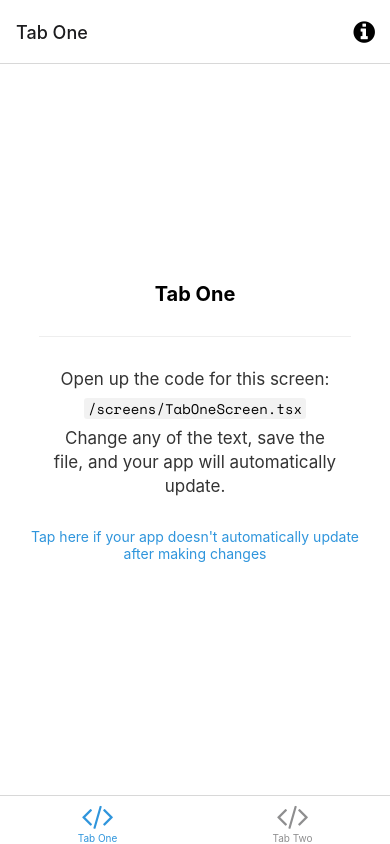
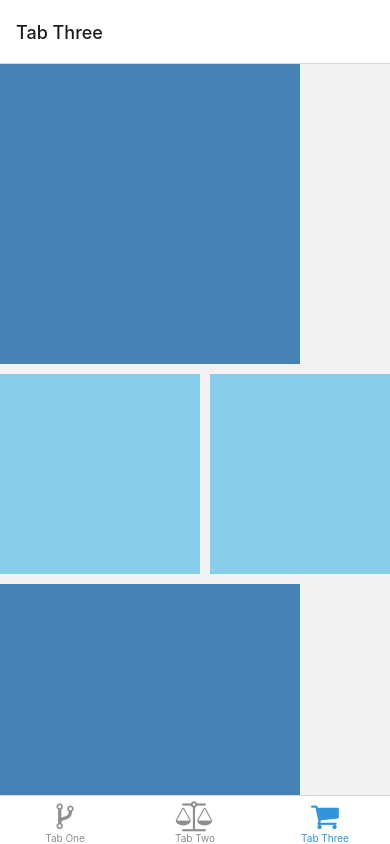
Before and after one commit to salman-ar-sar/react-native-test-project, a React Native app: screen /TabThree in a window 390 px wide. Built offline with nearby package versions, Linux system fonts and the light colour scheme; what expo-linking would draw is missing.

Commit message:
Play around with navigation - Add route for new screen

```diff
--- a/navigation/LinkingConfiguration.ts
+++ b/navigation/LinkingConfiguration.ts
@@ -25,6 +25,11 @@ const linking: LinkingOptions<RootStackParamList> = {
               TabTwoScreen: 'two',
             },
           },
+          TabThree: {
+            screens: {
+              TabThreeScreen: 'three',
+            },
+          },
         },
       },
       Modal: 'modal',
--- a/navigation/index.tsx
+++ b/navigation/index.tsx
@@ -3,27 +3,41 @@
  * https://reactnavigation.org/docs/getting-started
  *
  */
-import { FontAwesome } from '@expo/vector-icons';
-import { createBottomTabNavigator } from '@react-navigation/bottom-tabs';
-import { NavigationContainer, DefaultTheme, DarkTheme } from '@react-navigation/native';
-import { createNativeStackNavigator } from '@react-navigation/native-stack';
-import * as React from 'react';
-import { ColorSchemeName, Pressable } from 'react-native';
+import { FontAwesome } from "@expo/vector-icons";
+import { createBottomTabNavigator } from "@react-navigation/bottom-tabs";
+import {
+  NavigationContainer,
+  DefaultTheme,
+  DarkTheme,
+} from "@react-navigation/native";
+import { createNativeStackNavigator } from "@react-navigation/native-stack";
+import * as React from "react";
+import { ColorSchemeName, Pressable } from "react-native";
 
-import Colors from '../constants/Colors';
-import useColorScheme from '../hooks/useColorScheme';
-import ModalScreen from '../screens/ModalScreen';
-import NotFoundScreen from '../screens/NotFoundScreen';
-import TabOneScreen from '../screens/TabOneScreen';
-import TabTwoScreen from '../screens/TabTwoScreen';
-import { RootStackParamList, RootTabParamList, RootTabScreenProps } from '../types';
-import LinkingConfiguration from './LinkingConfiguration';
+import Colors from "../constants/Colors";
+import useColorScheme from "../hooks/useColorScheme";
+import ModalScreen from "../screens/ModalScreen";
+import NotFoundScreen from "../screens/NotFoundScreen";
+import ScrollingPage from "../screens/ScrollingPage";
+import TabOneScreen from "../screens/TabOneScreen";
+import TabTwoScreen from "../screens/TabTwoScreen";
+import {
+  RootStackParamList,
+  RootTabParamList,
+  RootTabScreenProps,
+} from "../types";
+import LinkingConfiguration from "./LinkingConfiguration";
 
-export default function Navigation({ colorScheme }: { colorScheme: ColorSchemeName }) {
+export default function Navigation({
+  colorScheme,
+}: {
+  colorScheme: ColorSchemeName;
+}) {
   return (
     <NavigationContainer
       linking={LinkingConfiguration}
-      theme={colorScheme === 'dark' ? DarkTheme : DefaultTheme}>
+      theme={colorScheme === "dark" ? DarkTheme : DefaultTheme}
+    >
       <RootNavigator />
     </NavigationContainer>
   );
@@ -38,9 +52,17 @@ const Stack = createNativeStackNavigator<RootStackParamList>();
 function RootNavigator() {
   return (
     <Stack.Navigator>
-      <Stack.Screen name="Root" component={BottomTabNavigator} options={{ headerShown: false }} />
-      <Stack.Screen name="NotFound" component={NotFoundScreen} options={{ title: 'Oops!' }} />
-      <Stack.Group screenOptions={{ presentation: 'modal' }}>
+      <Stack.Screen
+        name="Root"
+        component={BottomTabNavigator}
+        options={{ headerShown: false }}
+      />
+      <Stack.Screen
+        name="NotFound"
+        component={NotFoundScreen}
+        options={{ title: "Oops!" }}
+      />
+      <Stack.Group screenOptions={{ presentation: "modal" }}>
         <Stack.Screen name="Modal" component={ModalScreen} />
       </Stack.Group>
     </Stack.Navigator>
@@ -61,19 +83,23 @@ function BottomTabNavigator() {
       initialRouteName="TabOne"
       screenOptions={{
         tabBarActiveTintColor: Colors[colorScheme].tint,
-      }}>
+      }}
+    >
       <BottomTab.Screen
         name="TabOne"
         component={TabOneScreen}
-        options={({ navigation }: RootTabScreenProps<'TabOne'>) => ({
-          title: 'Tab One',
-          tabBarIcon: ({ color }) => <TabBarIcon name="code" color={color} />,
+        options={({ navigation }: RootTabScreenProps<"TabOne">) => ({
+          title: "Tab One",
+          tabBarIcon: ({ color }) => (
+            <TabBarIcon name="code-fork" color={color} />
+          ),
           headerRight: () => (
             <Pressable
-              onPress={() => navigation.navigate('Modal')}
+              onPress={() => navigation.navigate("Modal")}
               style={({ pressed }) => ({
                 opacity: pressed ? 0.5 : 1,
-              })}>
+              })}
+            >
               <FontAwesome
                 name="info-circle"
                 size={25}
@@ -88,8 +114,20 @@ function BottomTabNavigator() {
         name="TabTwo"
         component={TabTwoScreen}
         options={{
-          title: 'Tab Two',
-          tabBarIcon: ({ color }) => <TabBarIcon name="code" color={color} />,
+          title: "Tab Two",
+          tabBarIcon: ({ color }) => (
+            <TabBarIcon name="balance-scale" color={color} />
+          ),
+        }}
+      />
+      <BottomTab.Screen
+        name="TabThree"
+        component={ScrollingPage}
+        options={{
+          title: "Tab Three",
+          tabBarIcon: ({ color }) => (
+            <TabBarIcon name="shopping-cart" color={color} />
+          ),
         }}
       />
     </BottomTab.Navigator>
@@ -100,7 +138,7 @@ function BottomTabNavigator() {
  * You can explore the built-in icon families and icons on the web at https://icons.expo.fyi/
  */
 function TabBarIcon(props: {
-  name: React.ComponentProps<typeof FontAwesome>['name'];
+  name: React.ComponentProps<typeof FontAwesome>["name"];
   color: string;
 }) {
   return <FontAwesome size={30} style={{ marginBottom: -3 }} {...props} />;
--- a/types.tsx
+++ b/types.tsx
@@ -27,6 +27,7 @@ export type RootStackScreenProps<Screen extends keyof RootStackParamList> = Nati
 export type RootTabParamList = {
   TabOne: undefined;
   TabTwo: undefined;
+  TabThree: undefined;
 };
 
 export type RootTabScreenProps<Screen extends keyof RootTabParamList> = CompositeScreenProps<
```
